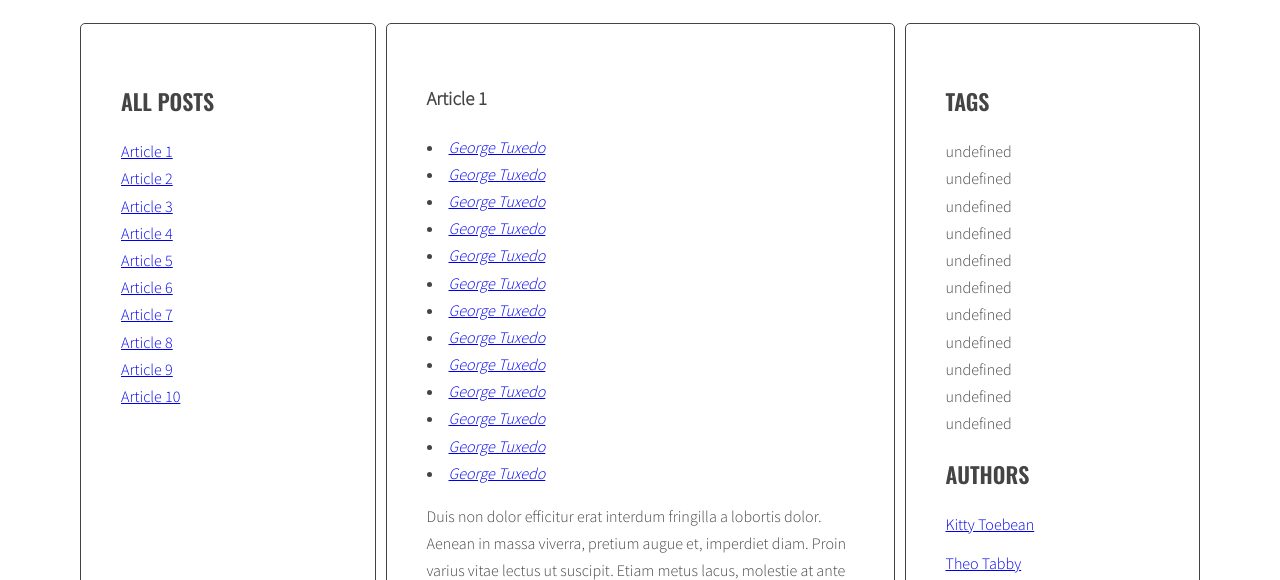
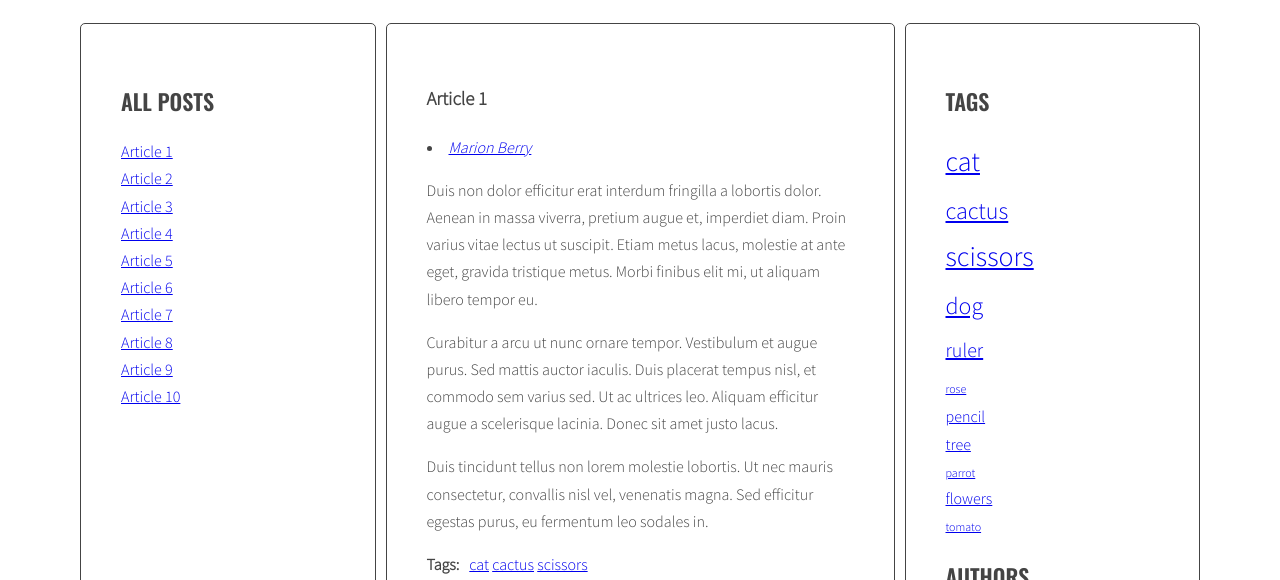
Before and after one commit to monikakam/javascript-blogV1, a website: page index.html in a window 1280 px wide. Shown: the part 220-800 px from the top of the page. Drawn offline with nearby package versions, Linux system fonts and the light colour scheme.

Commit message:
Add changes to html and js

```diff
--- a/js/script.js
+++ b/js/script.js
@@ -6,7 +6,7 @@ function titleClickHandler(event){
   console.log('Link was clicked!');
   console.log(event);
   /* remove class 'active' from all article links usuń klasę active ze wszystkich linków na liście tytułów */
-  const activeLinks = document.querySelectorAll('.titles a.acive');
+  const activeLinks = document.querySelectorAll('.titles a.active');
   for (let activeLink of activeLinks){
     activeLink.classList.remove('active');
   }
@@ -35,7 +35,7 @@ const optArticleTagsSelector = '.post-tags .list'; /*pierwotna lista tagów pod
 const optTagsListSelector = '.tags .list';
 const optArticleAuthorsSelector = '.post .post-author'; /*wrapper dla autorow*/
 const optCloudClassCount = '5';
-const optCloudClassPrefix = 'tag-size- ';
+const optCloudClassPrefix = 'tag-size-';
 
 /* customSelector = '' ozancza przypisanie domyślnej wartości jeśli np. jej nie podamy*/
 function generateTitleLinks(customSelector = '') {
@@ -71,46 +71,83 @@ html = html + linkHTML;
     link.addEventListener('click', titleClickHandler);
   }
 
-function calculateTagClass(count, params) {
-  const normalizedCount = count - params.min;
-  const normalizedMax = params.max - params.min;
-  const percentage = normalizedCount / normalizedMax;
-  const classNumber = Math.floor( percentage * (optCloudClassCount - 1) + 1 );
+function calculateTagClass(count, params){
+  const classNumber = Math.floor(((count - params.min) / (params.max - params.min)) * (optCloudClassCount - 1) + 1 );
+  return optCloudClassPrefix + classNumber;
+
 }
 
-  function generateTags(){
+function calculateTagsParams(tags){
+  return {
+    min: Math.min(...Object.values(tags)),
+    max: Math.max(...Object.values(tags))
+  };
+}
+
+
+
+function generateTags() {
+  /* [NEW] create a new variable allTags with an empty object */
+  let allTags = {};
+
   /* find all articles */
-    const articles = document.querySelectorAll('article');
+  const articles = document.querySelectorAll(optArticleSelector);
 
   /* START LOOP: for every article: */
   for (let article of articles) {
-      /* find tags wrapper  - miejsce gdzie maja się znalezc docelowo linki*/
-      const tagsWrapper = article.querySelector(optArticleTagsSelector);
+    /* find tags wrapper */
+    const tagWrapper = article.querySelector(optArticleTagsSelector);
 
     /* make html variable with empty string */
     let html = '';
     /* get tags from data-tags attribute */
-      const articleTags = article.getAttribute('data-tags');
+    /* split tags into array */
+    const dataTags = article.getAttribute('data-tags').split(' ');
 
-      /* split tags into array */
-      const articleTagsArray = articleTags.split(' ');
 
     /* START LOOP: for each tag */
-      for(let tag of articleTagsArray){
+    for (let tag of dataTags) {
+
       /* generate HTML of the link */
-
-        const linkHTML = '<li><a href="#tag-' + tag + '">' + tag + '</a></li>';
+      const linkHTML = '<li><a href="#tag-' + tag + '">' + tag + '</a></li> ';
       /* add generated code to html variable */
-        html = html + ' ' + linkHTML;
-
+      html = html + linkHTML;
+      /* [NEW] check if this tag is NOT already in allTags */
+      if(!allTags[tag]) {
+        /* [NEW] add tag to allTags object */
+        allTags[tag] = 1;
+      } else {
+        allTags[tag]++;
+      }
       /* END LOOP: for each tag */
     }
     /* insert HTML of all the links into the tags wrapper */
-      tagsWrapper.innerHTML = html;
+
+    tagWrapper.innerHTML = html;
     /* END LOOP: for every article: */
   }
+  /* [NEW] find list of tags in right column */
+  const tagList = document.querySelector('.tags');
+
+  /* [NEW] create variable for all links HTML code */
+  const tagsParams = calculateTagsParams(allTags);
+  console.log('tagsParams:', tagsParams);
+  let allTagsHTML = '';
+
+  /* [NEW] START LOOP: for each tag in allTags: */
+  for(let tag in allTags){
+    /* [NEW] generate code of a link and add it to allTagsHTML */
+    allTagsHTML += '<li><a href="#tag-' + tag + '" class="' + calculateTagClass(allTags[tag], tagsParams) + '">' + tag + ' </li> ';
   }
+
+  /* [NEW] END LOOP: for each tag in allTags: */
+
+  /*[NEW] add HTML from allTagsHTML to tagList */
+  tagList.innerHTML = allTagsHTML;
+}
+
 generateTags();
+
 
   function tagClickHandler(event){
     /* prevent default action for this event */
@@ -160,33 +197,19 @@ function calculateTagClass(count, params) {
 
   function generateAuthors(){
     /* find all articles */
-    /*const articles = document.querySelectorAll('article');*/
     const articles = document.querySelectorAll(optArticleSelector);
-    console.log(articles);
     /* START LOOP: for every article: */
     for (let article of articles) {
       /* find author wrapper */
-      const authorsWrapper = document.querySelector(optArticleAuthorsSelector);
+      const authorsWrapper = article.querySelector(optArticleAuthorsSelector);
       console.log(authorsWrapper);
-      /* make html variable with empty string */
-      let html = '';
       /* get authors from data-author attribute */
       const articleAuthor = article.getAttribute('data-author');
-      console.log(articleAuthor);
-      /* START LOOP: for each author */
-      for(let author of articleAuthor){
-        /* generate HTML of the link */
-        console.log(author);
+
       const linkHTML = '<li><a href="#author-' + articleAuthor + '">' + articleAuthor + '</a></li>';
-        /*const linkHTML = '<li><a href=" + articleAuthor + ">' + articleAuthor + '</a></li>';*/
-        console.log(linkHTML);
-        /* add generated code to html variable */
-        html = html + ' ' + linkHTML;
-        console.log(html);
-      /* END LOOP: for each tag */
-      }
+
       /* insert HTML of all the links into the authors wrapper */
-      authorsWrapper.innerHTML = html;
+      authorsWrapper.innerHTML = linkHTML;
     /* END LOOP: for every article: */
       }
   }
@@ -238,84 +261,3 @@ function calculateTagClass(count, params) {
     }
  }
   addClickListenersToAuthors();
-
-
-
-
-  function calculateTagsParams(tags){
-    const params = {
-      max: 0,
-      min: 999999,
-    }
-    for(let tag in tags){
-    console.log(tag + ' is used ' + tags[tag] + ' times');
-    if(tags[tag] > params.max){
-    params.max = tags[tag];
-    } else if (tag[tag] < params.min){
-      params.min = tags[tag];
-    }
-  }
-    return params;
-    }
-  calculateTagsParams();
-
-  function generateTags(){
-    /* [NEW] create a new variable allTags with an empty object */
-    let allTags = {};
-
-    /* find all articles */
-    const articles = document.querySelectorAll(optArticleSelector);
-    /* START LOOP: for every article: */
-    for(let article of articles){
-      /* find tags wrapper */
-      const tagsWrapper = article.querySelector(optArticleTagsSelector);
-      /* make html variable with empty string */
-      let html = '';
-      /* get tags from data-tags attribute */
-      const articleTags = article.getAttribute('data-tags');
-      console.log(articleTags);
-      /* split tags into array */
-      const articleTagsArray = articleTags.split(' ');
-      /* START LOOP: for each tag */
-      for (let tag of articleTagsArray){
-        /* generate HTML of the link */
-        const linkHTML = '<li><a href="#tag-' + tag + '">' + tag + '</a></li>';
-        /* add generated code to html variable */
-        html = html + ' ' + linkHTML;
-        /* [NEW] check if this link is NOT already in allTags "czytamy: jesli allTags nie ma klucza tag"*/
-       if(!allTags.hasOwnProperty(tag)){
-          /* [NEW] add generated code to allTags array */
-         allTags[tag] = 1;
-        } else { /*natomiast jeśli ten tag juz znajduje się a allTags, zwiększamy licznik wystąpień o 1*/
-          allTags[tag]++;
-        }
-
-      /* END LOOP: for each tag */
-      }
-      /* insert HTML of all the links into the tags wrapper */
-      tagsWrapper.innerHTML = html;
-    /* END LOOP: for every article: */
-      }
-    /* [NEW] find list of tags in right column */
-   const tagList = document.querySelector('.tags');
-
-   /*[NEW] create variable for all links HTML code */
-   const tagsParams = calculateTagsParams(allTags);
-   console.log('tagsParams:', tagsParams);
-   let allTagsHTML = '';
-
-   /*[NEW] START LOOP: for each tag in allTags: */
-   for(let tag in allTags){
-     /*[NEW] generate code of a link and add it to allTagsHTML */
-
-     const tagLinkHTML = '<li>' + calculateTagClass(allTags[tag], tagsParams) + '</li>';
-     allTagsHTML += tagLinkHTML;
-     console.log('tagLinkHTML:', tagLinkHTML);
-   }
-   /*[NEW] END LOOP: for each tag in allTags: */
-
-    /* [NEW] add html from allTags to tagList */
-    //tagList.innerHTML = allTags.join(' ');
-    console.log(allTags);
-    tagList.innerHTML = allTagsHTML;
-  }
--- a/sass/style.scss
+++ b/sass/style.scss
@@ -118,3 +118,23 @@ body {
     margin: 0 10px 0 0;
   }
 }
+
+.tag-size-1 {
+  font-size: 12px;
+}
+
+.tag-size-2 {
+  font-size: 16px;
+}
+
+.tag-size-3 {
+  font-size: 20px;
+}
+
+.tag-size-4 {
+  font-size: 24px;
+}
+
+.tag-size-5 {
+  font-size: 28px;
+}
```
Also changed, not shown: css/style.css, 1 other file. Lines whose indentation alone changed are shown as unchanged.
